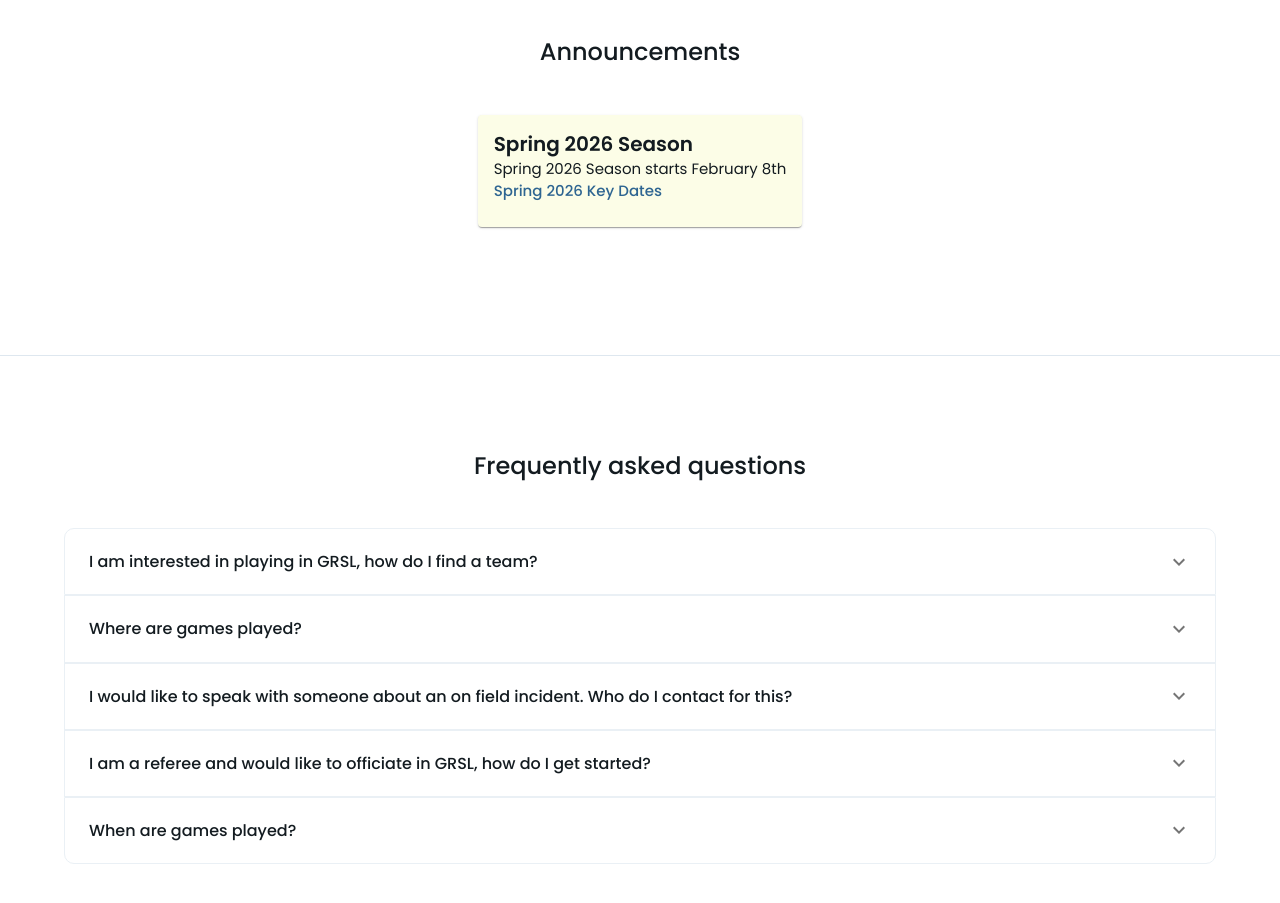
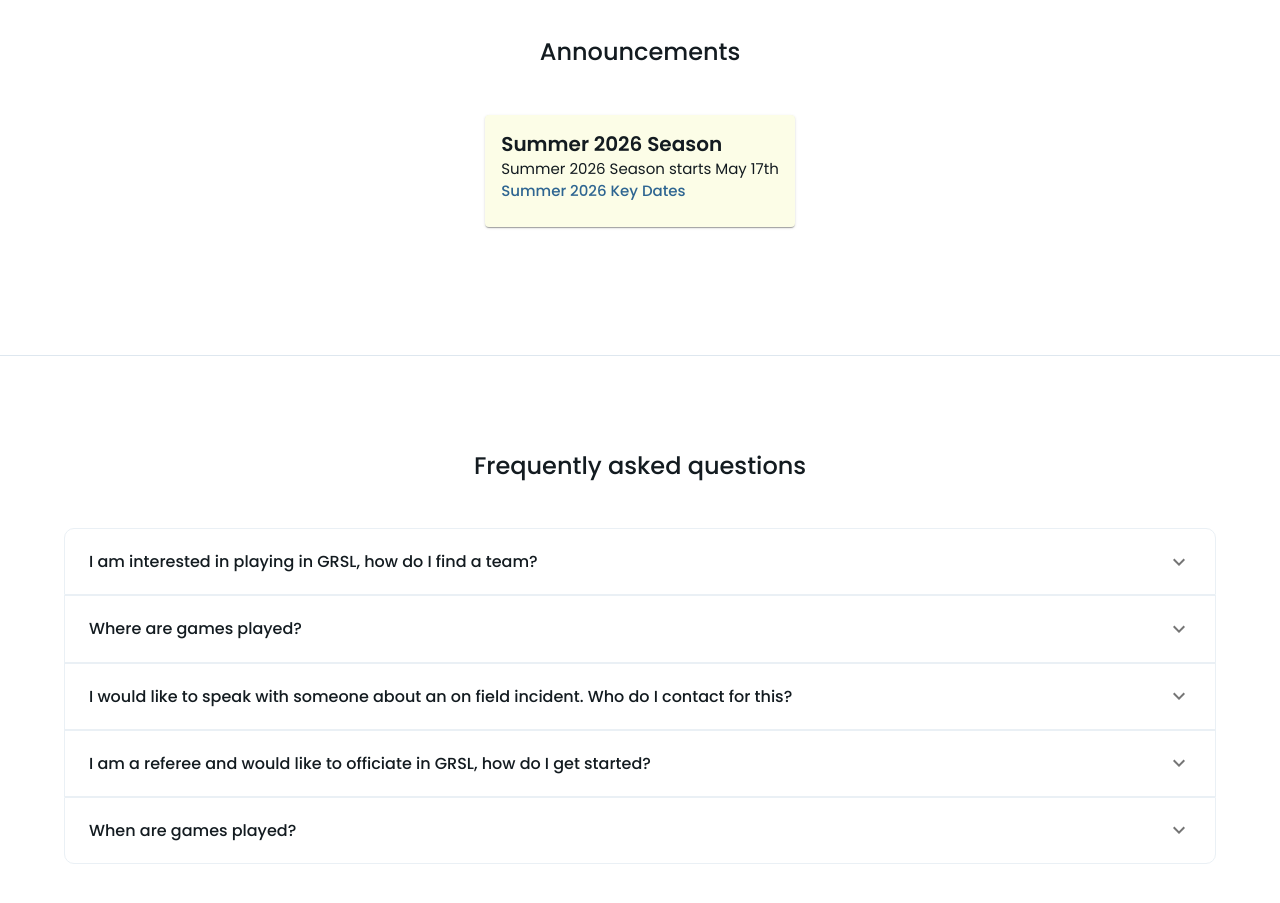
Before and after one commit to gnvrsl/grsl-ng, a React (Vite) app: page / in a window 1280 px wide. Shown: the part 1640-2543 px from the top of the page. Built offline with nearby package versions, Linux system fonts and the light colour scheme; a web font is replaced by a local one.

Commit message:
Update announcements for Summer 2026 season

```diff
--- a/src/components/Announcements.tsx
+++ b/src/components/Announcements.tsx
@@ -35,12 +35,12 @@
       }}>
         <CardContent>
           <Typography variant="h5">
-            Spring 2026 Season
+            Summer 2026 Season
           </Typography>
           <Typography>
-            Spring 2026 Season starts February 8th
+            Summer 2026 Season starts May 17th
           </Typography>
-          <Link href="/page/dates">Spring 2026 Key Dates</Link>
+          <Link href="/page/dates">Summer 2026 Key Dates</Link>
         </CardContent>
       </Card>
     </Container>
```
